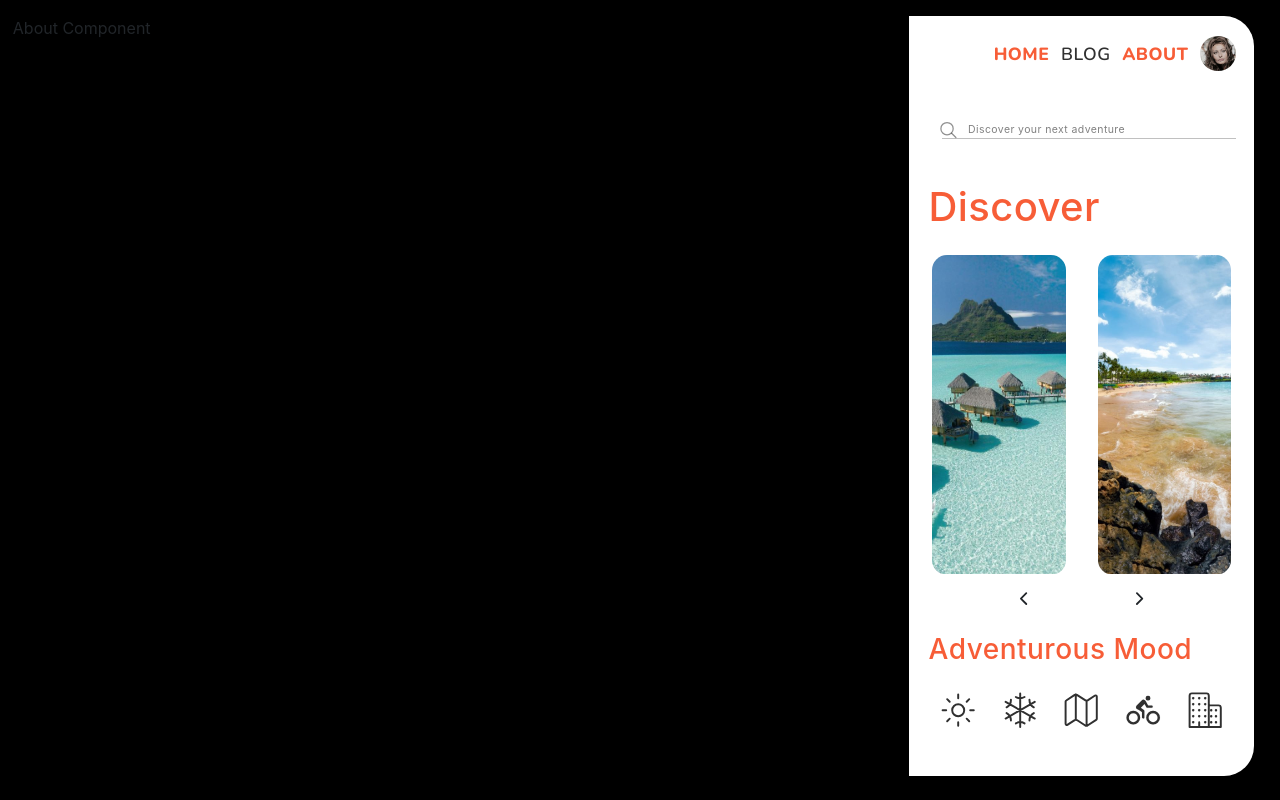
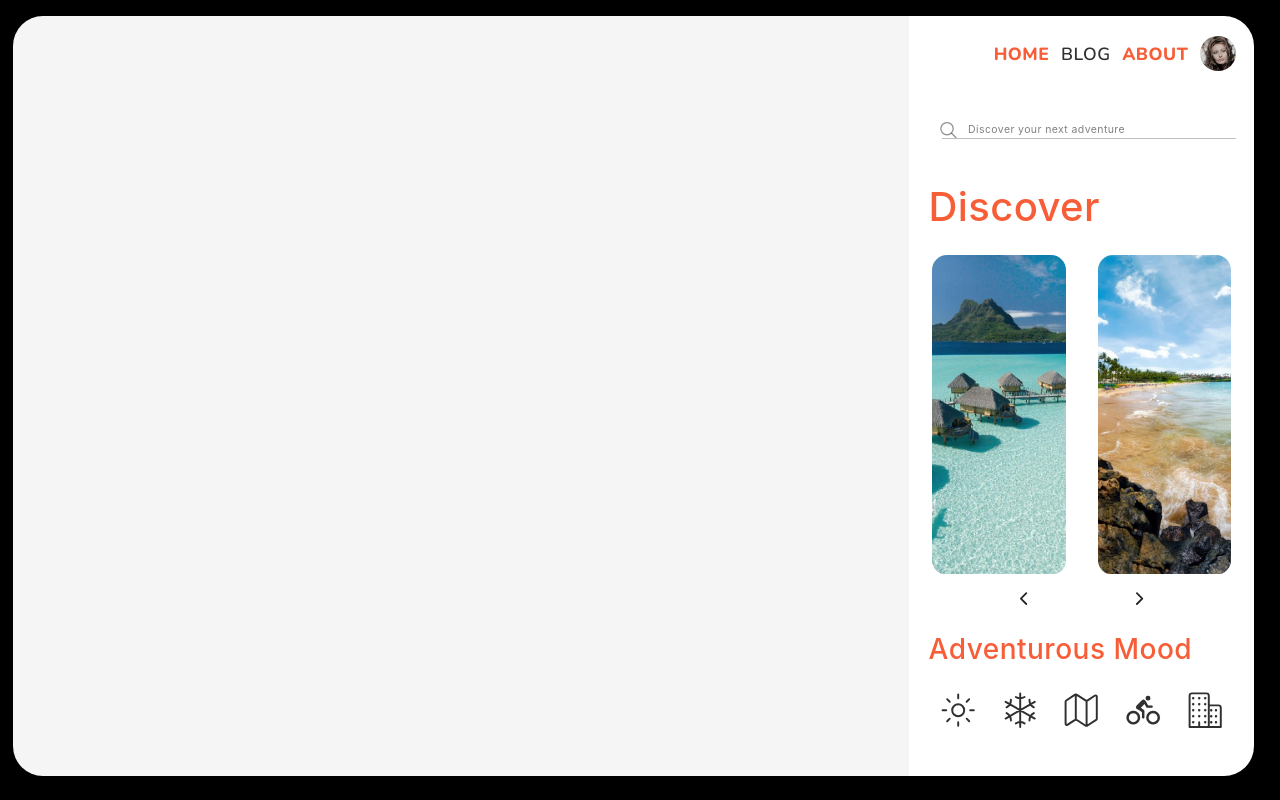
Before and after one commit to edgarcltop/travel_app, a React (Create React App) app: page /about in a window 1280 px wide. Shown: the top 800 px of the page. Built offline with nearby package versions, Linux system fonts and the light colour scheme.

Commit message:
quick fix on about and blog

```diff
--- a/src/components/intro/about/about.component.jsx
+++ b/src/components/intro/about/about.component.jsx
@@ -1,7 +1,18 @@
 import React from "react";
 
-function About() {
-  return <div className="about">About Component</div>;
-}
+/* import smoothScroll from "./smoothScroll" */
+import "../landing/landing.title.styles.scss";
+
+
+const About = () => {
+
+  return (
+    <div className="main-title image">
+
+
+
+    </div>
+  );
+};
 
 export default About;
--- a/src/components/intro/blog/blog.component.jsx
+++ b/src/components/intro/blog/blog.component.jsx
@@ -1,7 +1,18 @@
 import React from "react";
 
-function Blog() {
-  return <div className="blog">Blog Component</div>;
-}
+/* import smoothScroll from "./smoothScroll" */
+import "../landing/landing.title.styles.scss";
+
+
+const Blog = () => {
+
+  return (
+    <div className="main-title image">
+
+
+
+    </div>
+  );
+};
 
 export default Blog;
```
